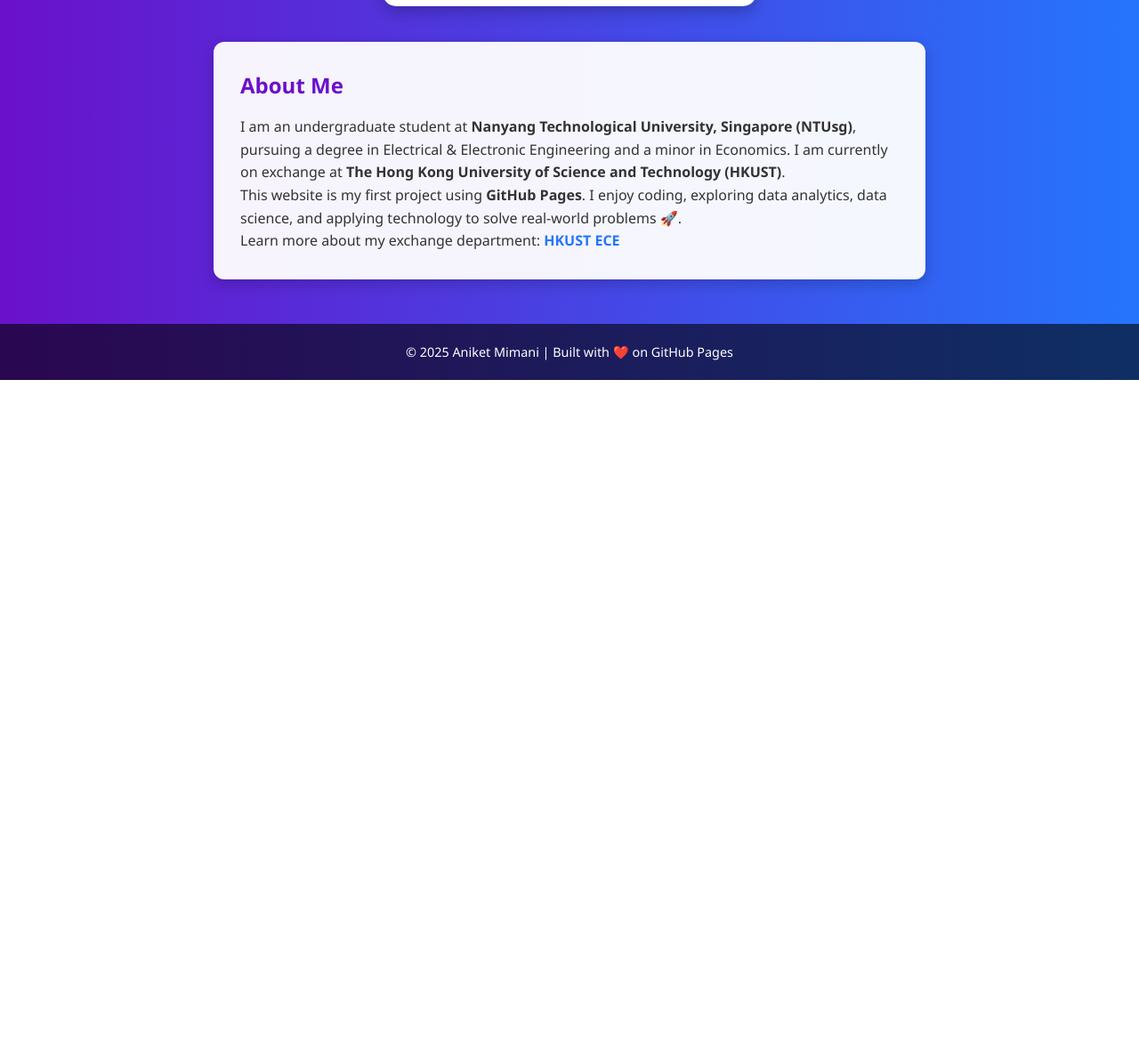
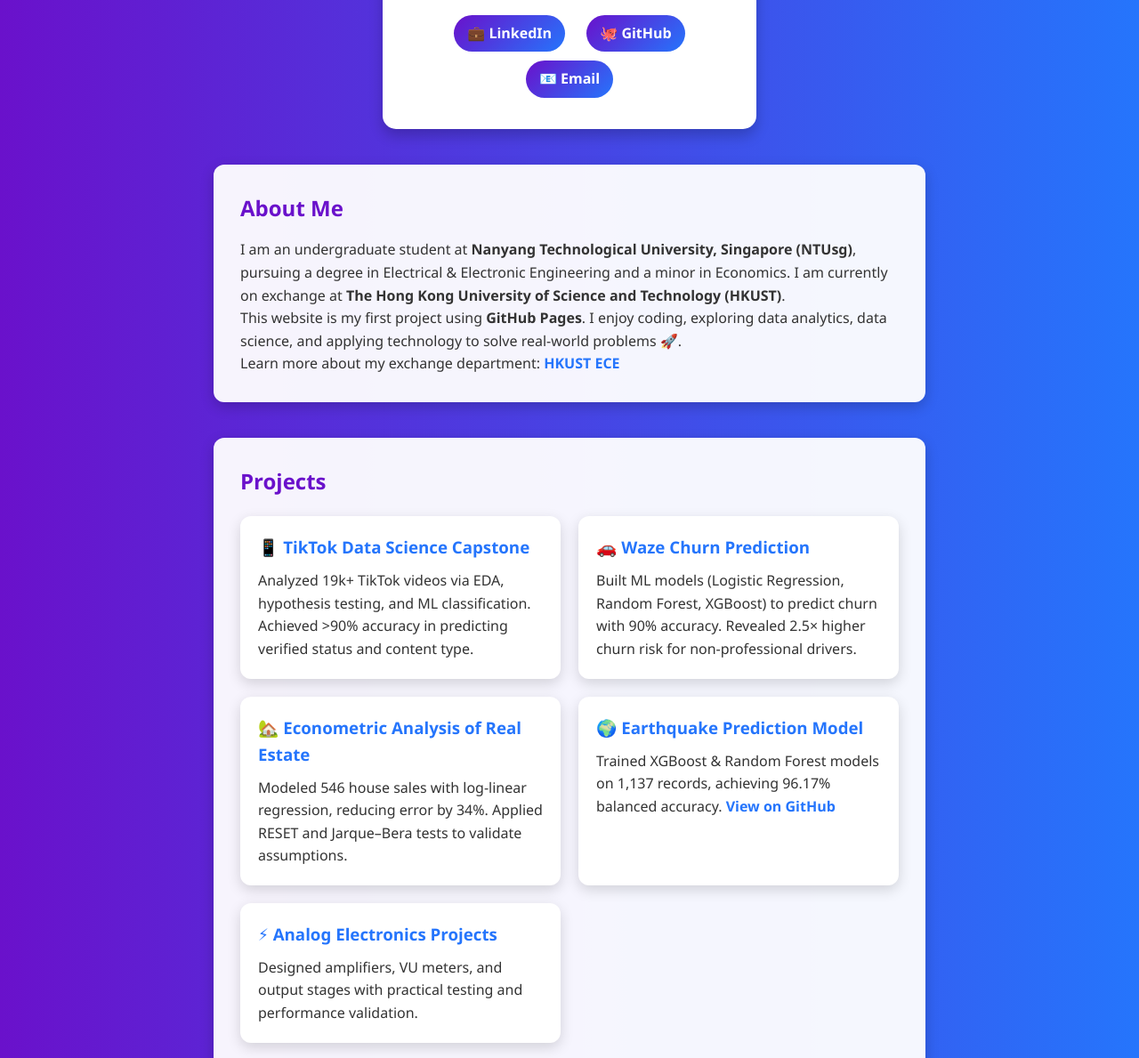
Before and after one commit to AniketMimani/AniketMimani.github.io, a plain HTML site: page index.html in a window 1280 px wide. Shown: the part 740-1929 px from the top of the page at 89% size. Before the commit the page ends 1167 px from the top, so only its background shows below. Drawn offline with Linux system fonts and the light colour scheme.

Commit message:
Update index.html

```diff
--- a/index.html
+++ b/index.html
@@ -43,10 +43,10 @@
     .hero {
       text-align: center;
       padding: 80px 20px;
+      animation: fadeIn 2s ease-in-out;
     }
     .hero h1 {
       font-size: 3.5em;
-      animation: fadeIn 2s ease-in-out;
     }
     .hero p {
       font-size: 1.3em;
@@ -69,20 +69,46 @@
       box-shadow: 0 8px 15px rgba(0,0,0,0.2);
       padding: 30px;
       text-align: center;
+      transition: transform 0.3s ease, box-shadow 0.3s ease;
+    }
+    .card:hover {
+      transform: translateY(-5px);
+      box-shadow: 0 12px 20px rgba(0,0,0,0.3);
     }
     .card img {
-      width: 120px;
-      height: 120px;
+      width: 140px;
+      height: 140px;
       border-radius: 50%;
       margin-bottom: 15px;
-      border: 4px solid #2575fc;
+      border: 5px solid #ffdd57;
+      box-shadow: 0 0 20px rgba(255, 221, 87, 0.8);
     }
     .card h2 {
       color: #2575fc;
       margin-bottom: 10px;
     }
 
-    /* About Section */
+    /* Social Links */
+    .social-links {
+      margin-top: 15px;
+    }
+    .social-links a {
+      display: inline-block;
+      margin: 5px 10px;
+      padding: 8px 15px;
+      background: linear-gradient(135deg, #6a11cb, #2575fc);
+      color: #fff;
+      border-radius: 25px;
+      text-decoration: none;
+      font-weight: bold;
+      transition: background 0.3s ease, transform 0.2s ease;
+    }
+    .social-links a:hover {
+      background: linear-gradient(135deg, #ffdd57, #f7971e);
+      transform: scale(1.05);
+    }
+
+    /* Section */
     .section {
       max-width: 800px;
       margin: 40px auto;
@@ -91,6 +117,7 @@
       padding: 30px;
       border-radius: 12px;
       box-shadow: 0 5px 15px rgba(0,0,0,0.2);
+      animation: fadeIn 1.5s ease-in-out;
     }
     .section h2 {
       margin-bottom: 15px;
@@ -103,6 +130,32 @@
     }
     .section a:hover {
       text-decoration: underline;
+    }
+
+    /* Projects Section */
+    .projects {
+      display: grid;
+      grid-template-columns: repeat(auto-fit, minmax(250px, 1fr));
+      gap: 20px;
+      margin-top: 20px;
+    }
+    .project-card {
+      background: #fff;
+      padding: 20px;
+      border-radius: 12px;
+      box-shadow: 0 5px 15px rgba(0,0,0,0.15);
+      transition: transform 0.3s ease, box-shadow 0.3s ease;
+    }
+    .project-card:hover {
+      transform: translateY(-5px);
+      box-shadow: 0 12px 20px rgba(0,0,0,0.3);
+    }
+    .project-card h3 {
+      color: #2575fc;
+      margin-bottom: 10px;
+    }
+    .project-card p {
+      color: #333;
     }
 
     /* Footer */
@@ -122,6 +175,7 @@
   <nav>
     <a href="#home">Home</a>
     <a href="#about">About</a>
+    <a href="#projects">Projects</a>
     <a href="https://ece.ust.hk" target="_blank">HKUST ECE</a>
   </nav>
 
@@ -133,11 +187,18 @@
 
   <!-- Profile Card -->
   <div class="card">
-    <img src="me.jpeg" alt="Aniket Mimani" width="120" height="120">
+    <img src="me.jpeg" alt="Aniket Mimani">
     <h2>Aniket Mimani</h2>
     <p>Electrical & Electronic Engineering · NTU Singapore</p>
     <p>Currently on Exchange at HKUST 🎓</p>
     <p>Interested in Data Science 💻📊</p>
+
+    <!-- Social Links -->
+    <div class="social-links">
+      <a href="https://www.linkedin.com/in/aniket-mimani7/" target="_blank">💼 LinkedIn</a>
+      <a href="https://github.com/AniketMimani" target="_blank">🐙 GitHub</a>
+      <a href="mailto:aniketmimani21305@gmail.com">📧 Email</a>
+    </div>
   </div>
 
   <!-- About Section -->
@@ -161,6 +222,40 @@
     </p>
   </div>
 
+  <!-- Projects Section -->
+  <div class="section" id="projects">
+    <h2>Projects</h2>
+    <div class="projects">
+
+      <div class="project-card">
+        <h3>📱 TikTok Data Science Capstone</h3>
+        <p>Analyzed 19k+ TikTok videos via EDA, hypothesis testing, and ML classification. Achieved >90% accuracy in predicting verified status and content type.</p>
+      </div>
+
+      <div class="project-card">
+        <h3>🚗 Waze Churn Prediction</h3>
+        <p>Built ML models (Logistic Regression, Random Forest, XGBoost) to predict churn with 90% accuracy. Revealed 2.5× higher churn risk for non-professional drivers.</p>
+      </div>
+
+      <div class="project-card">
+        <h3>🏡 Econometric Analysis of Real Estate</h3>
+        <p>Modeled 546 house sales with log-linear regression, reducing error by 34%. Applied RESET and Jarque–Bera tests to validate assumptions.</p>
+      </div>
+
+      <div class="project-card">
+        <h3>🌍 Earthquake Prediction Model</h3>
+        <p>Trained XGBoost & Random Forest models on 1,137 records, achieving 96.17% balanced accuracy.
+        <a href="https://github.com/AniketMimani/EarthquakePrediction" target="_blank">View on GitHub</a></p>
+      </div>
+
+      <div class="project-card">
+        <h3>⚡ Analog Electronics Projects</h3>
+        <p>Designed amplifiers, VU meters, and output stages with practical testing and performance validation.</p>
+      </div>
+
+    </div>
+  </div>
+
   <!-- Footer -->
   <footer>
     <p>© 2025 Aniket Mimani | Built with ❤️ on GitHub Pages</p>
```
